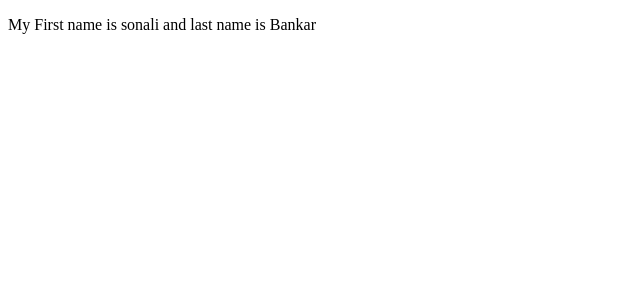
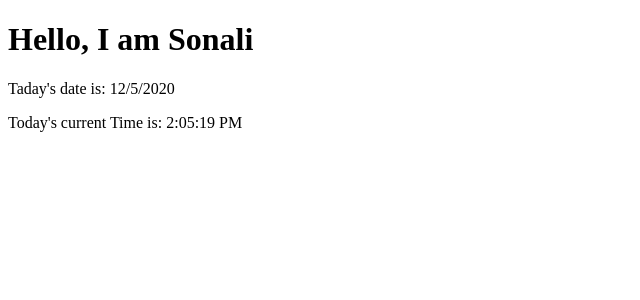
Before and after one commit to blsonalib/React_Demo, a React (Create React App) app: page / in a window 1280 px wide. Shown: the top 300 px of the page, without its empty margins (0-640 px from the left). Built offline with nearby package versions, Linux system fonts and the light colour scheme.

Commit message:
Added Challenge 2

```diff
--- a/src/index.js
+++ b/src/index.js
@@ -1,14 +1,14 @@
 import React from "react";
 import ReactDOM from "react-dom";
-
-const fName = "sonali";
-const lName = "Bankar"
+var myName = "Sonali";
+var currentDate = new Date().toLocaleDateString();
+var currentTime = new Date().toLocaleTimeString();
 
 ReactDOM.render(
   <>
-    <p>{ `My First name is ${fName} and last name is ${lName} `}</p>
-  </>,
-
-
+    <h1>Hello, I am {myName}</h1>
+    <p>Taday's date is:  {currentDate} </p>
+    <p>Today's current Time is:  {currentTime}</p>
+ </>,
   document.getElementById('root')
 );
```
